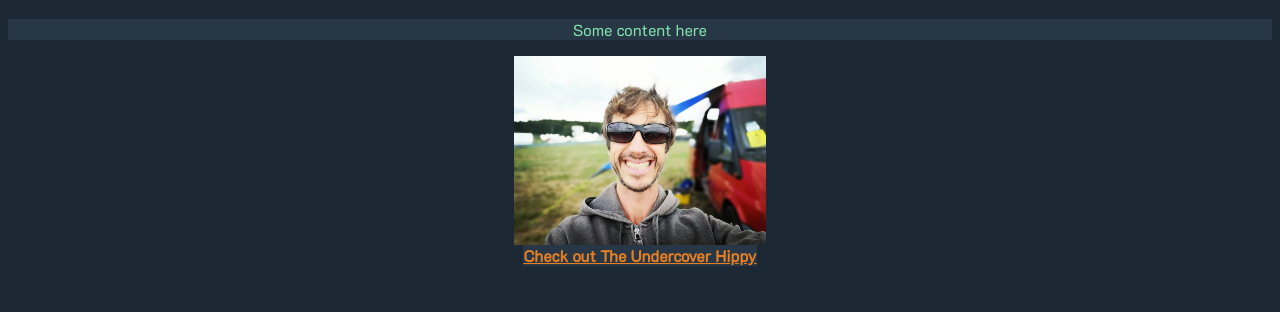
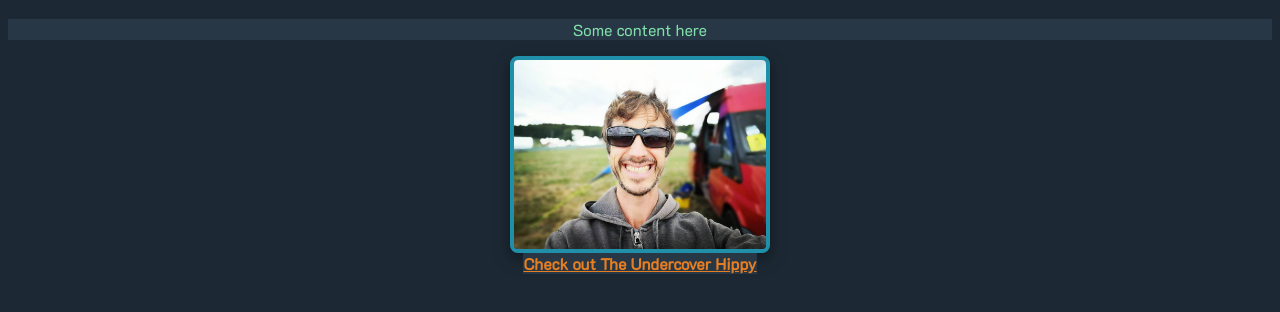
Before and after one commit to Squiddy1999/16653219, a plain HTML site: page index.html in a window 1280 px wide. Shown: the part 66-378 px from the top of the page. Drawn offline with Linux system fonts and the light colour scheme.

Commit message:
Update styles.css

```diff
--- a/CSS/styles.css
+++ b/CSS/styles.css
@@ -31,4 +31,7 @@ img {
 	margin-left: auto;
 	width: 20%;
 	hight: auto;
+	border: 4px solid #2090aa;
+	border-radius: 8px;
+	box-shadow: 0 4px 8px 0 rgba(0, 0, 0, 0.2), 0 6px 20px 0 rgba(0, 0, 0, 0.19);
 }
```
